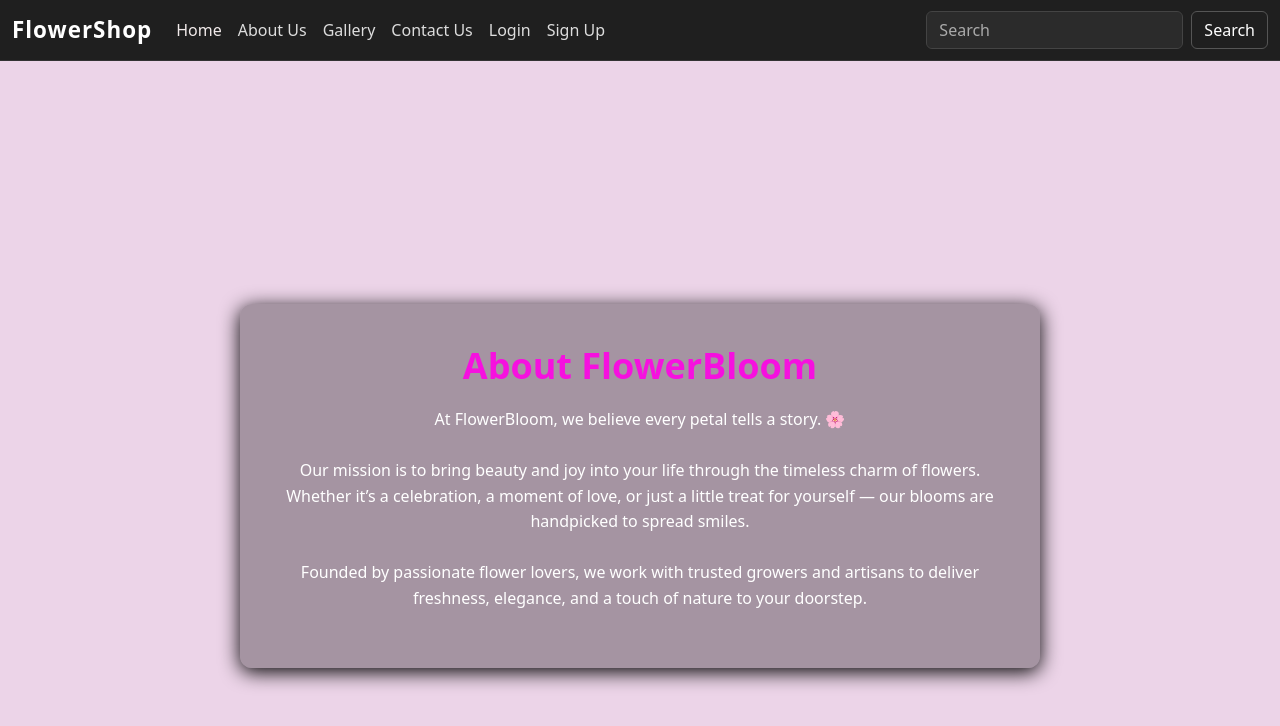
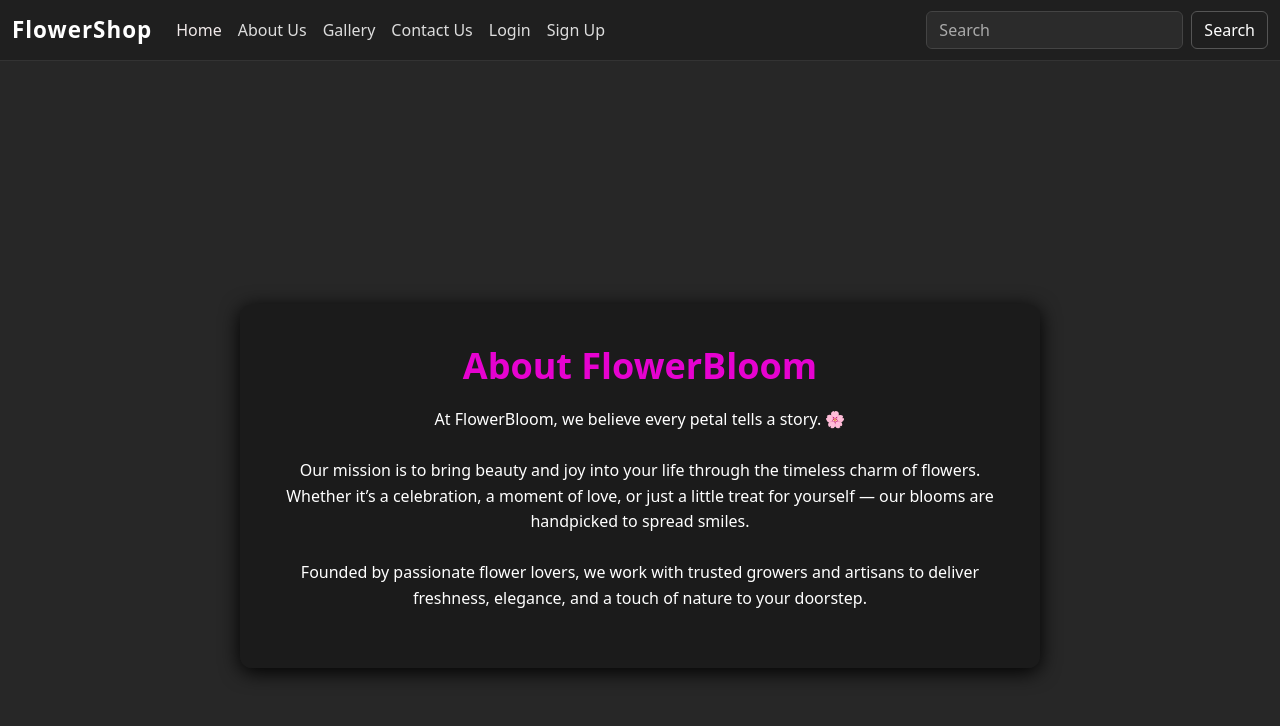
Before and after one commit to R-Mohith24/FlowerBloom, a React (Vite) app: page /About in a window 1280 px wide. Shown: the top 726 px of the page. Built offline with nearby package versions, Linux system fonts and the light colour scheme.

Commit message:
about us final

```diff
--- a/src/components/About.css
+++ b/src/components/About.css
@@ -1,6 +1,6 @@
 .about-container {
   padding: 90px 20px 40px;
-  background-color: rgb(236, 212, 232); /* soft pastel background */
+  background-color: rgb(39, 39, 39); /* soft pastel background */
   min-height: 100vh;
   display: flex;
   justify-content: center;
```
